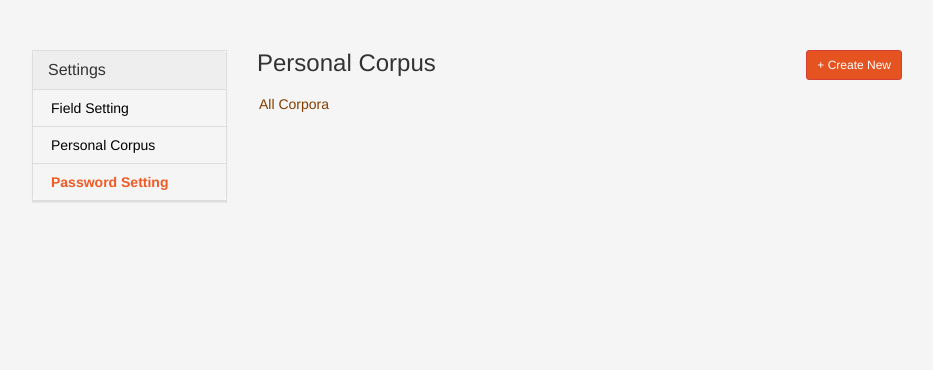
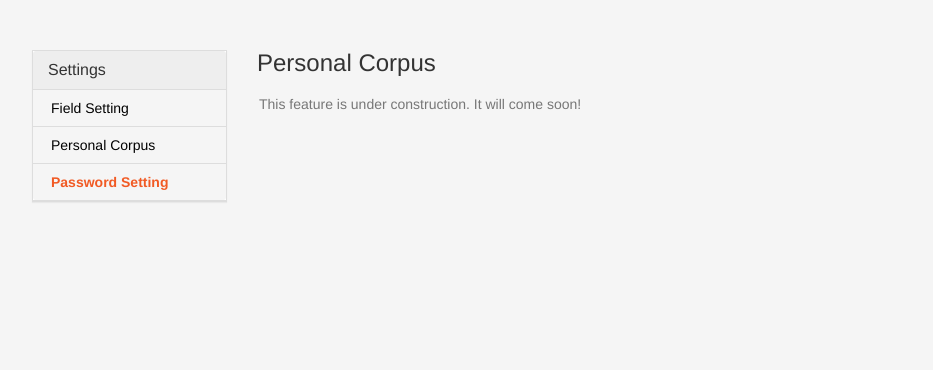
Before and after one commit to zyshin/eslwriter, a Django app: template common/templates/profile/profile.html in a window 1280 px wide. Shown: the part 50-420 px from the top of the page, without its empty margins (173-1106 px from the left). Run offline with Django 3.2, Linux system fonts and the light colour scheme; the template is opened without the code that fills it, so the values that code supplies are empty; some libraries are stand-ins or nearby versions.

Commit message:
Personal corpus temporarily disabled for deployment

```diff
--- a/common/templates/profile/profile.html
+++ b/common/templates/profile/profile.html
@@ -112,10 +112,10 @@ function update_nav_status(pageNums,curPage){
 
 {% block manage_block %}
 <h3 style="float: left;">{% trans 'Personal Corpus' %}</h3>
-<a class="btn btn-eslred btn-sm" style="float: right;margin-top:20px;" href="{% url 'corpus_update' %}">+ {% trans 'Create New' %}</a>
+<!-- <a class="btn btn-eslred btn-sm" style="float: right;margin-top:20px;" href="{% url 'corpus_update' %}">+ {% trans 'Create New' %}</a> -->
 <ol class="breadcrumb">
-	<!--<li class="active">This feature is under construction. It will come soon!</li>-->
-	<li><a href="{% url 'profile' %}">{% trans 'All Corpora' %}</a></li>
+	<li class="active">This feature is under construction. It will come soon!</li>
+	<!-- <li><a href="{% url 'profile' %}">{% trans 'All Corpora' %}</a></li> -->
 </ol>
 
 <div class='corpuslist'>
```
